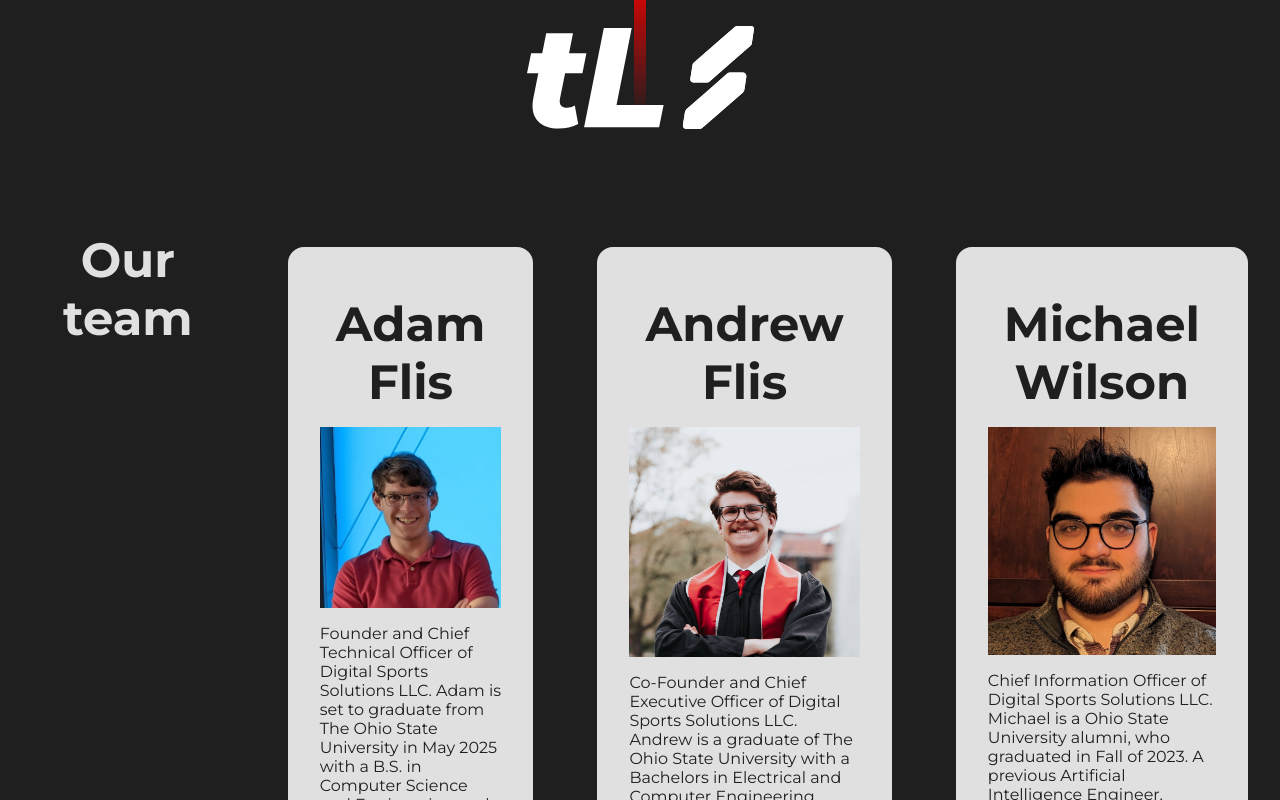
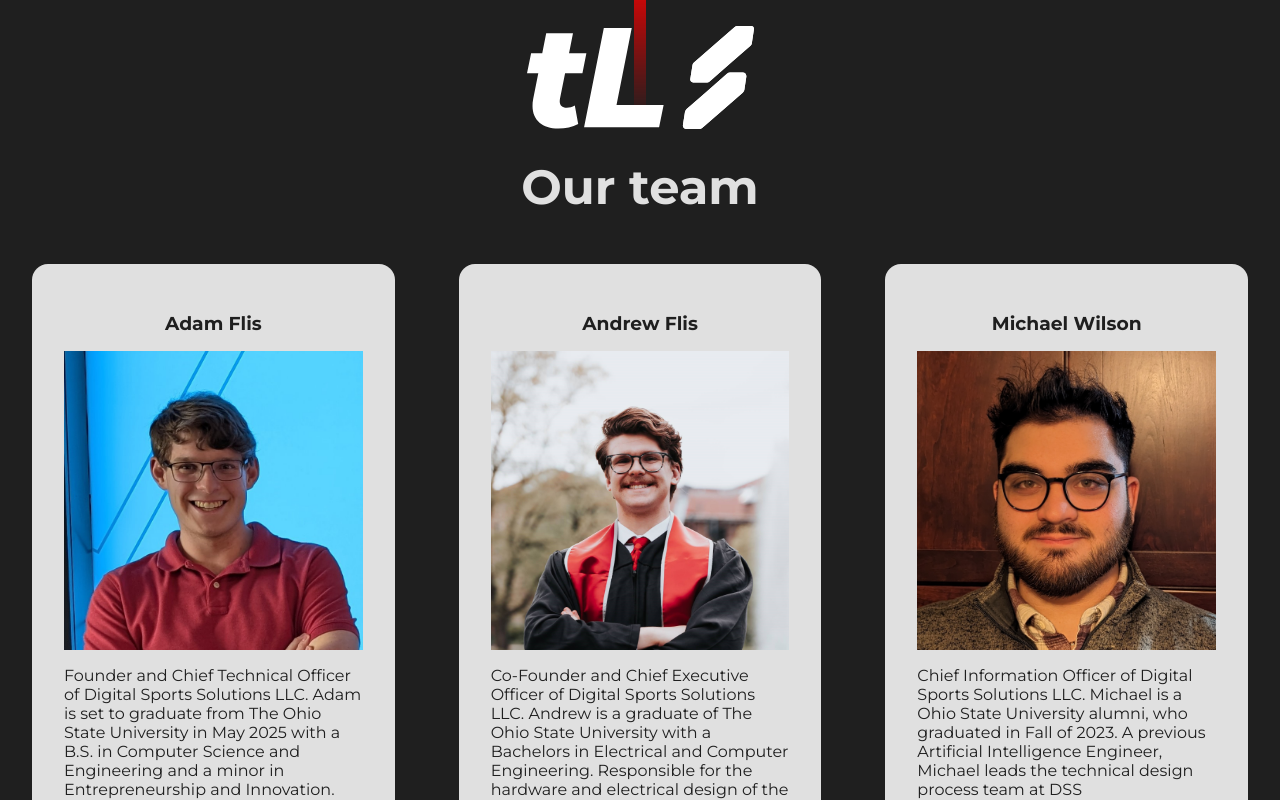
Before and after one commit to Digital-Sports-Solutions-Official/DSS-website, a React (Vite) app: page /about in a window 1280 px wide. Shown: the part 3840-4640 px from the top of the page. Built offline with nearby package versions, Linux system fonts and the light colour scheme.

Commit message:
Touch ups to team

```diff
--- a/src/routes/About/Team.css
+++ b/src/routes/About/Team.css
@@ -1,9 +1,10 @@
 /* Noah Klein */
 
-.Team {
-    padding-top: 5rem;
+.Team .container {
     display: flex;
 }
+
+/* TODO style basically like the google slides */
 
 .Team .member {
     display: flex;
@@ -26,6 +27,6 @@
     width: 100%;
 }
 
-.Team h2 {
+.Team h3 {
     margin: 1rem;
 }
--- a/src/routes/About/Team.tsx
+++ b/src/routes/About/Team.tsx
@@ -24,13 +24,15 @@ const Team = () => {
     return (
         <div className="Team">
             <h2>Our team</h2>
+            <div className='container'>
                 {teamMembers.map((member, index) => (
                     <div className='member' key={index}>
-                    <h2>{member.name}</h2>
+                        <h3>{member.name}</h3>
                         <img src={member.picture} />
                         <p>{member.description}</p>
                     </div>
                 ))}
+            </div>
         </div >
     );
 }
--- a/src/routes/About/Timeline.css
+++ b/src/routes/About/Timeline.css
@@ -101,6 +101,7 @@
 }
 
 .Timeline .cap {
+    /* TODO probably do something with this */
     position: relative;
     margin-top: 2rem;
     width: 227px;
```
Lines whose indentation alone changed are shown as unchanged.
